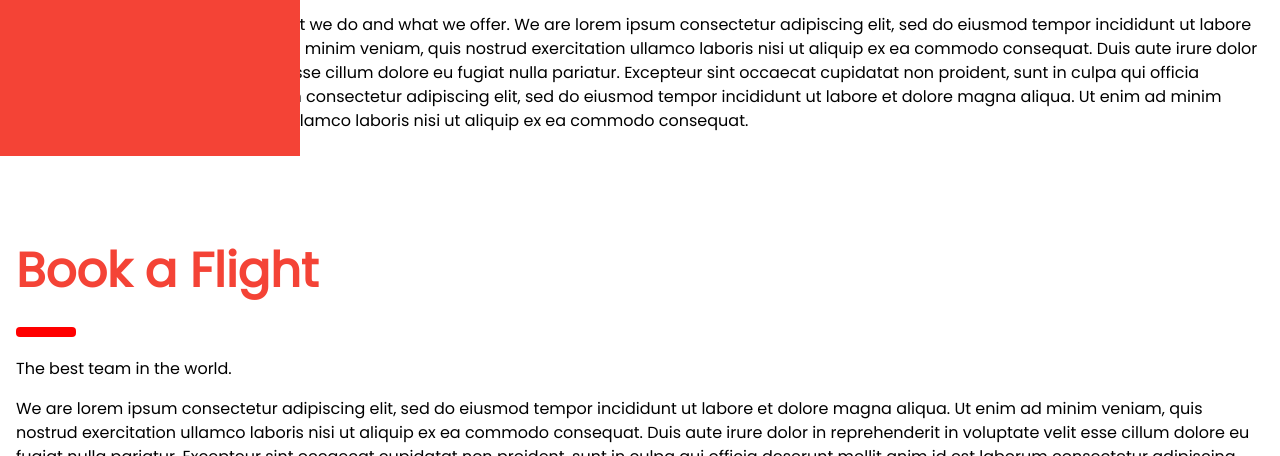
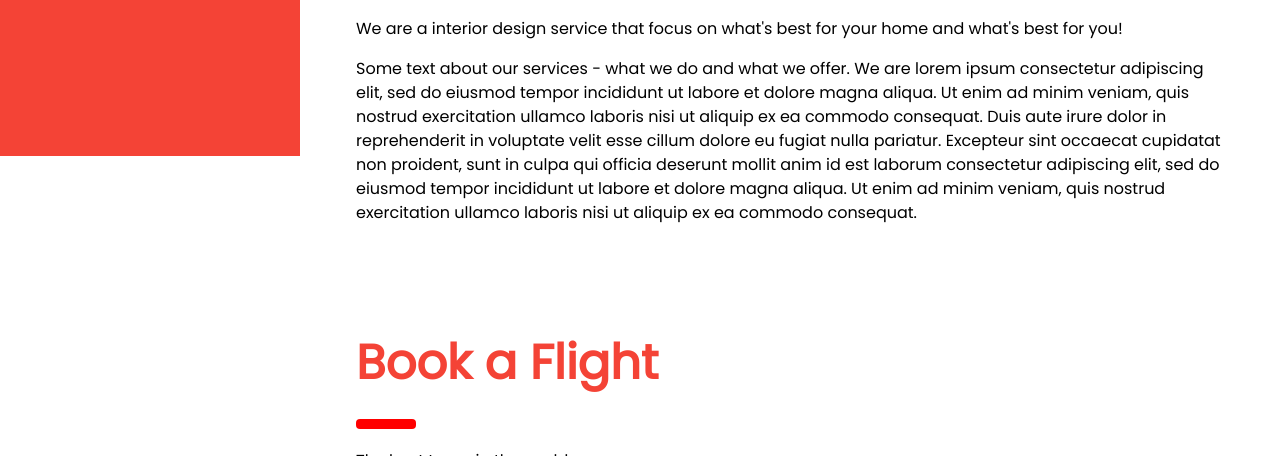
Before and after one commit to purepoland/purepoland.github.io, a plain HTML site: page index.html in a window 1280 px wide. Shown: the part 644-1100 px from the top of the page. Drawn offline with nearby package versions, Linux system fonts and the light colour scheme.

Commit message:
Name fix: attempt 4
A missing " and > might be a problem

```diff
--- a/index.html
+++ b/index.html
@@ -55,7 +55,7 @@
     <div class="w3-overlay w3-hide-large" onclick="w3_close()" style="cursor:pointer" title="close side menu" id="myOverlay"></div>
 
     <!-- !PAGE CONTENT! -->
-    <div class="w3-main" style="margin-left:340px;margin-right:40px
+    <div class="w3-main" style="margin-left:340px;margin-right:40px">
 
         <!-- My name & stuff -->
         <div class="w3-light-grey" style="margin-top:10px">
```
